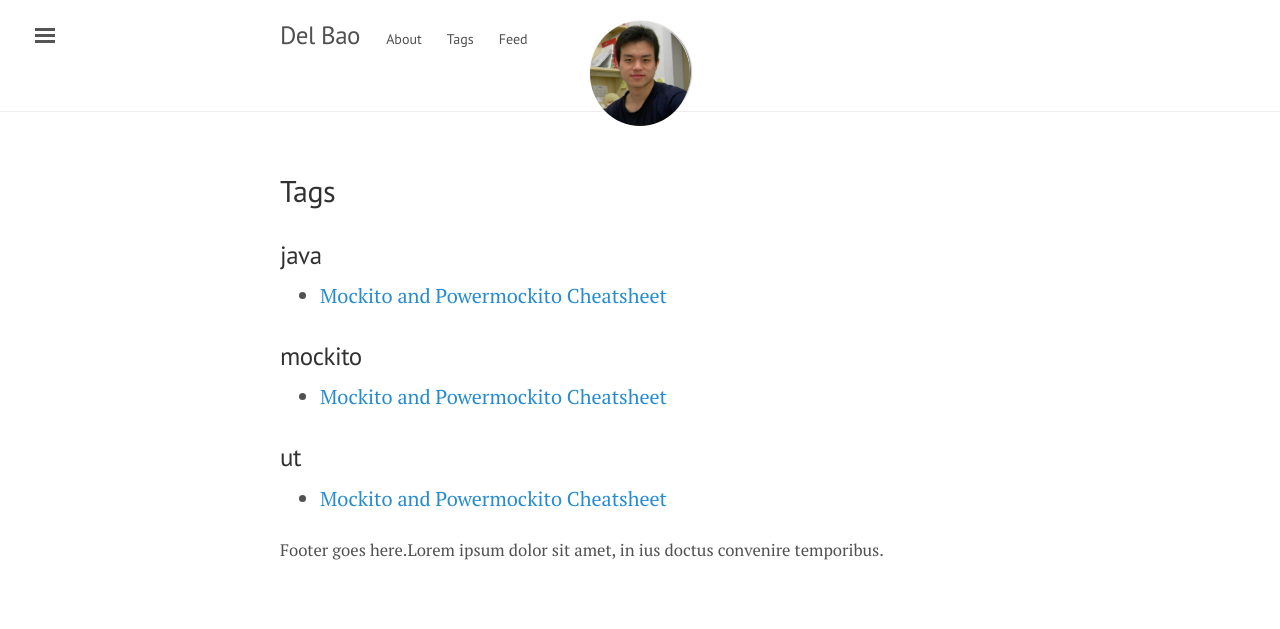
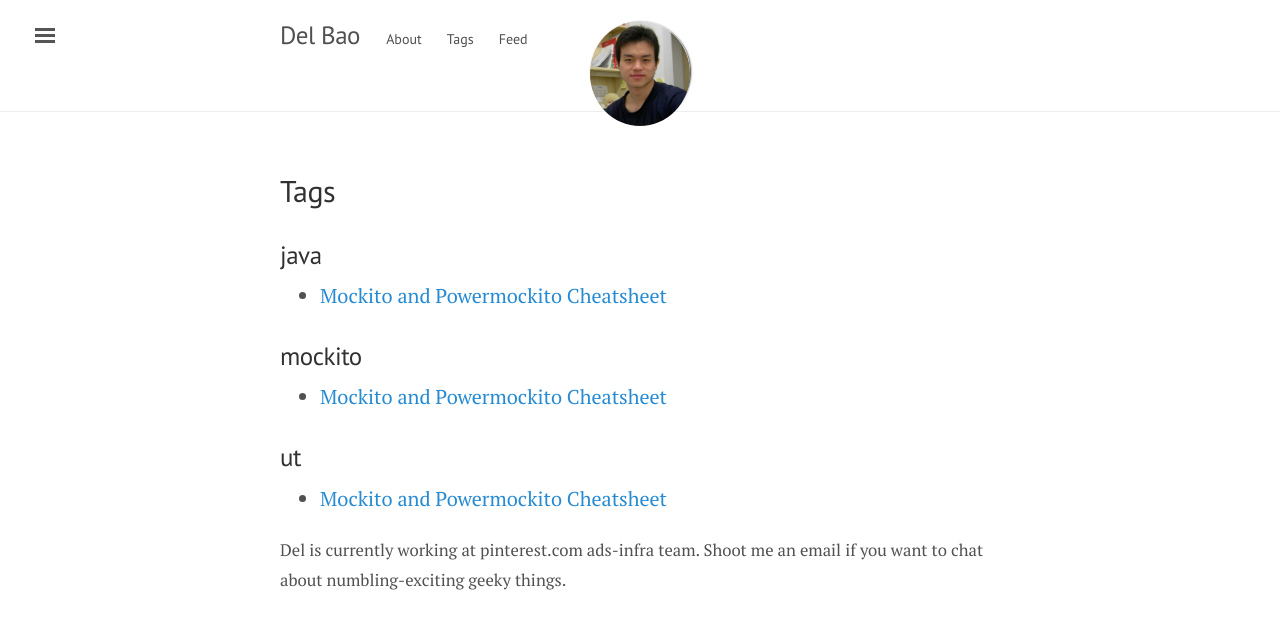
Before and after one commit to delbao/delbao.github.io, a Jekyll site: the page built from tags.html, in a window 1280 px wide. Shown: the top 629 px of the page. Built offline with Jekyll 4.4.1, drawn with Linux system fonts in a browser that asks for light colours.

Commit message:
Add footer

```diff
--- a/_includes/sidebar.html
+++ b/_includes/sidebar.html
@@ -42,7 +42,7 @@
 
   <div class="sidebar-item">
     <p>
-      Footer goes here.Lorem ipsum dolor sit amet, in ius doctus convenire temporibus.
+      Del is currently working at pinterest.com ads-infra team. Shoot me an email if you want to chat about numbling-exciting geeky things
     </p>
   </div>
 </div>
--- a/_layouts/default.html
+++ b/_layouts/default.html
@@ -79,8 +79,8 @@
 
  <footer class="footer">
  <small>
-   Footer goes here.Lorem ipsum dolor sit amet, in ius doctus convenire temporibus.
-	  </small>
+  Del is currently working at pinterest.com ads-infra team. Shoot me an email if you want to chat about numbling-exciting geeky things.
+ </small>
 </footer>
       </div>
     </div>
```
